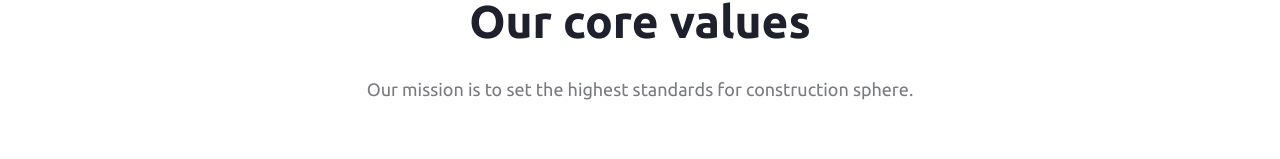
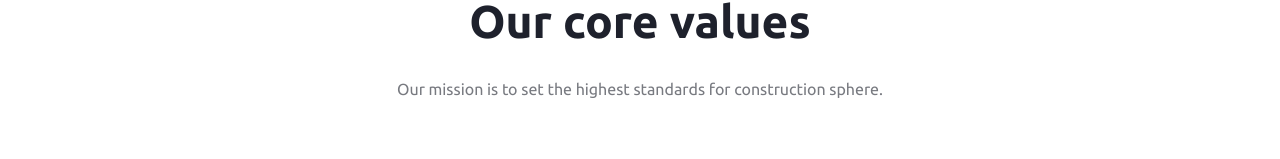
Before and after one commit to AziAlex/createx, a Next.js app: page / in a window 1280 px wide. Shown: the part 1779-1938 px from the top of the page. Built offline with nearby package versions, Linux system fonts and the light colour scheme.

Commit message:
fix merge conflict

```diff
--- a/src/app/style/global.scss
+++ b/src/app/style/global.scss
@@ -1,7 +1,5 @@
 @import '@/var';
 @import '@/mixins';
-
-@import "@/mixins";
 
 * {
   margin: 0;
@@ -33,7 +31,6 @@ h2 {
 h4 {
   color: $gray-700;
   text-align: center;
-  font-size: 18px;
   font-size: responsive(14, 18px);
   font-weight: 400;
   line-height: responsive(18px, 27px);
```
